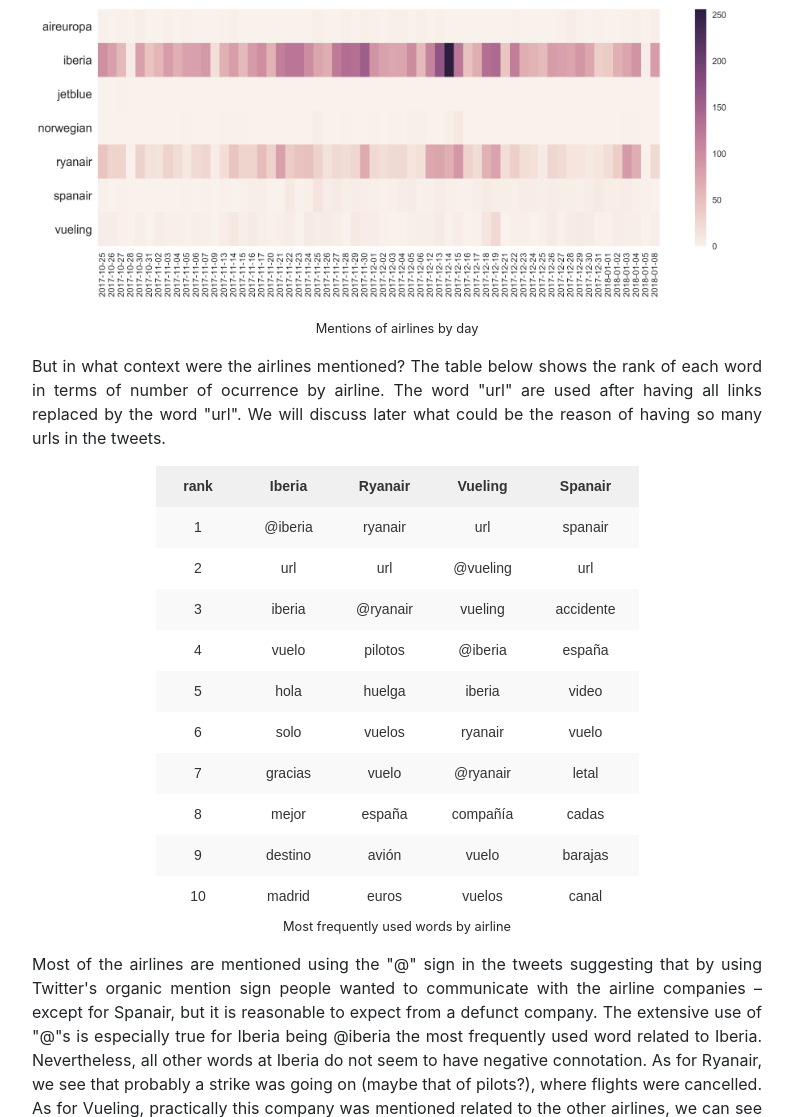
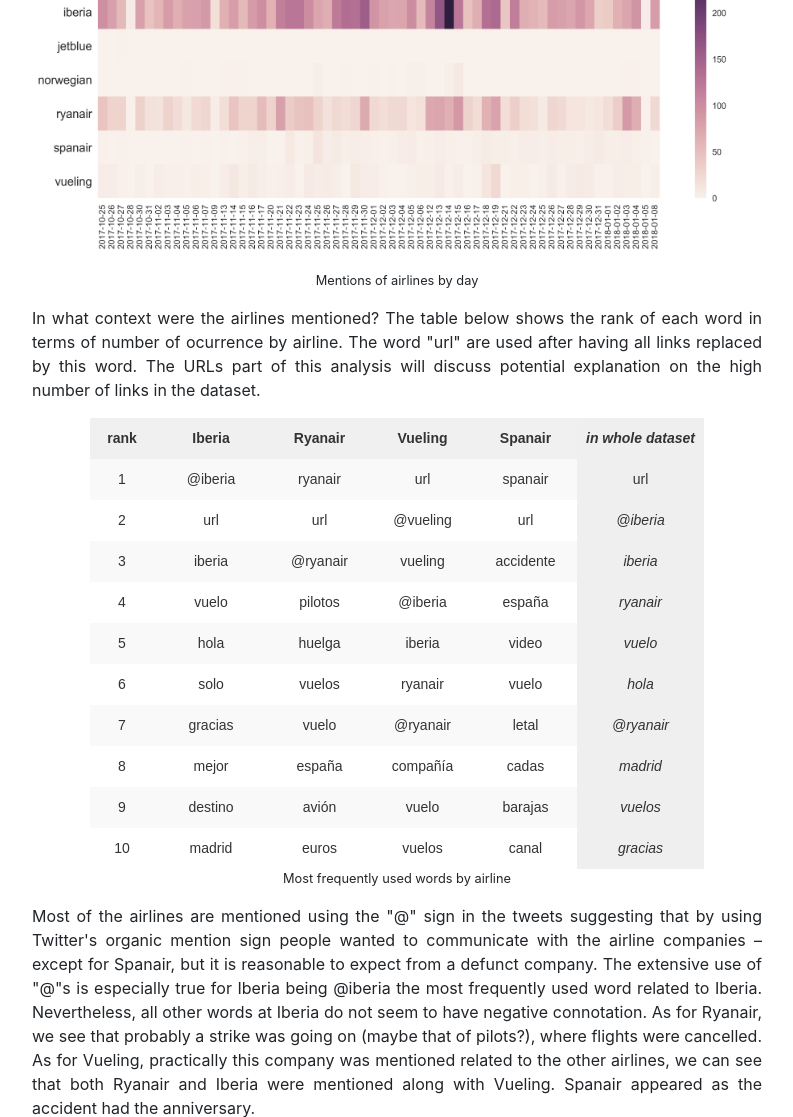
Before and after one commit to borbota/happybirds_archive, a website with bundled scripts: page index.html in a window 1280 px wide. Shown: the part 9147-10264 px from the top of the page, without its empty margins (243-1036 px from the left). Built offline with nearby package versions, Linux system fonts and the light colour scheme.

Commit message:
adding info to table

```diff
--- a/index.html
+++ b/index.html
@@ -249,70 +249,83 @@
             Number of mentions of airlines in the dataset</div>
             <p></p>
 
-            <p align = "justify">The tweets' sentiments were annotated by the students of the postgraduate course. The 48.1 percent of the tweets were annotated as negative, 32.5 percent as neutral, and 19.4 percent as positive. The chart below shows the distribution of the number of tweets by each sentiment by day. The day with the highest traffic was December 14, 2017 – most of the tweets issued being negative.</p>
+            <p align = "justify">The tweets' sentiments were annotated by the students of the postgraduate course. The 48.1 percent of the tweets were annotated as negative, 32.5 percent as neutral, and 19.4 percent as positive. The chart below shows the distribution of the number of tweets by each sentiment by day. The day with the highest traffic was December 14, 2017 – most of the tweets published being negative.</p>
             <p><p/>
             <div style="font-size:80%; text-align:center;">
               <img src="img/sentiment_timeline_ES.png" alt="sentiment timeline" width="700" height="300">
             Distribution of sentiments by day</div>
             <p><p/>
-            <p align="justify">If we look for the airlines mentioned, we see that it was Iberia, which was mentioned mostly on December 14, 2017. Actually, out of all airlines, mostly Iberia and Ryanair were mentioned in the tweets. Alltogether Iberia was mentioned 5100 times, whiel Ryanair 1938 and Vueling 204 times. All the rest were way below 200 mentions in the analyzed period. Thus we are focusing on Iberia.</p>
+            <p align="justify">If we look for the airlines mentioned, we see that it was Iberia, which was mentioned mostly on December 14, 2017. As out of all airlines mostly Iberia and Ryanair were mentioned in the whole dataset, we are focusing on these two airlines.</p>
             <p><p/>
             <img src="img/airlines_by_day_ES_original_colors.png" alt="airline_mentions_by_day" width="700" height="300">
              <div style="font-size:80%; text-align:center;">
             Mentions of airlines by day</div>
             <p><p/>
-            <p align="justify">But in what context were the airlines mentioned? The table below shows the rank of each word in terms of number of ocurrence by airline. The word "url" are used after having all links replaced by the word "url". We will discuss later what could be the reason of having so many urls in the tweets.<p/>
+            <p align="justify">In what context were the airlines mentioned? The table below shows the rank of each word in terms of number of ocurrence by airline. The word "url" are used after having all links replaced by this word. The URLs part of this analysis will discuss potential explanation on the high number of links in the dataset.<p/>
 <div style="font-size:80%; text-align:center;">
 <style type="text/css">
 .tg  {border-collapse:collapse;border-spacing:0;border-color:#ccc;}
 .tg td{font-family:Arial, sans-serif;font-size:14px;padding:10px 5px;border-style:solid;border-width:1px;overflow:hidden;word-break:normal;border-color:#ccc;color:#333;background-color:#fff;}
 .tg th{font-family:Arial, sans-serif;font-size:14px;font-weight:normal;padding:10px 5px;border-style:solid;border-width:1px;overflow:hidden;word-break:normal;border-color:#ccc;color:#333;background-color:#f0f0f0;}
+.tg .tg-88nc{font-weight:bold;border-color:inherit;text-align:center}
 .tg .tg-c3ow{border-color:inherit;text-align:center;vertical-align:top}
+.tg .tg-uys7{border-color:inherit;text-align:center}
 .tg .tg-7btt{font-weight:bold;border-color:inherit;text-align:center;vertical-align:top}
+.tg .tg-fqnz{font-weight:bold;font-style:italic;background-color:#efefef;text-align:center;vertical-align:top}
+.tg .tg-aj9k{background-color:#f9f9f9;border-color:inherit;text-align:center}
 .tg .tg-abip{background-color:#f9f9f9;border-color:inherit;text-align:center;vertical-align:top}
+.tg .tg-08c0{background-color:#efefef;text-align:center;vertical-align:top}
+.tg .tg-8dke{font-style:italic;background-color:#efefef;text-align:center;vertical-align:top}
+.tg .tg-gbz3{background-color:#efefef;font-style:italic;text-align:center;vertical-align:top}
 </style>
-<table class="tg" style="undefined;table-layout: fixed; width: 483px"; align = "center">
+<table class="tg" style="undefined;table-layout: fixed; width: 614px" align = "center">
 <colgroup>
-<col style="width: 85px">
-<col style="width: 96px">
-<col style="width: 96px">
-<col style="width: 100px">
-<col style="width: 106px">
+<col style="width: 64px">
+<col style="width: 114px">
+<col style="width: 103px">
+<col style="width: 103px">
+<col style="width: 103px">
+<col style="width: 127px">
 </colgroup>
   <tr>
-    <th class="tg-7btt">rank</th>
-    <th class="tg-7btt">Iberia</th>
+    <th class="tg-88nc">rank</th>
+    <th class="tg-88nc">Iberia</th>
     <th class="tg-7btt">Ryanair</th>
     <th class="tg-7btt">Vueling</th>
     <th class="tg-7btt">Spanair</th>
+    <th class="tg-fqnz"><span style="font-weight:bold">in whole dataset</span></th>
   </tr>
   <tr>
-    <td class="tg-abip">1</td>
-    <td class="tg-abip">@iberia</td>
+    <td class="tg-aj9k">1</td>
+    <td class="tg-aj9k">@iberia</td>
     <td class="tg-abip">ryanair</td>
     <td class="tg-abip">url</td>
     <td class="tg-abip">spanair</td>
+    <td class="tg-08c0">url</td>
   </tr>
   <tr>
-    <td class="tg-c3ow">2</td>
-    <td class="tg-c3ow">url</td>
+    <td class="tg-uys7">2</td>
+    <td class="tg-uys7">url</td>
     <td class="tg-c3ow">url</td>
     <td class="tg-c3ow">@vueling</td>
     <td class="tg-c3ow">url</td>
+    <td class="tg-8dke">@iberia</td>
   </tr>
   <tr>
-    <td class="tg-abip">3</td>
-    <td class="tg-abip">iberia</td>
+    <td class="tg-aj9k">3</td>
+    <td class="tg-aj9k">iberia</td>
     <td class="tg-abip">@ryanair</td>
     <td class="tg-abip">vueling</td>
     <td class="tg-abip">accidente</td>
+    <td class="tg-gbz3">iberia</td>
   </tr>
   <tr>
-    <td class="tg-c3ow">4</td>
-    <td class="tg-c3ow">vuelo</td>
+    <td class="tg-uys7">4</td>
+    <td class="tg-uys7">vuelo</td>
     <td class="tg-c3ow">pilotos</td>
     <td class="tg-c3ow">@iberia</td>
     <td class="tg-c3ow">españa</td>
+    <td class="tg-8dke">ryanair</td>
   </tr>
   <tr>
     <td class="tg-abip">5</td>
@@ -320,6 +333,7 @@
     <td class="tg-abip">huelga</td>
     <td class="tg-abip">iberia</td>
     <td class="tg-abip">video</td>
+    <td class="tg-gbz3">vuelo</td>
   </tr>
   <tr>
     <td class="tg-c3ow">6</td>
@@ -327,6 +341,7 @@
     <td class="tg-c3ow">vuelos</td>
     <td class="tg-c3ow">ryanair</td>
     <td class="tg-c3ow">vuelo</td>
+    <td class="tg-8dke">hola</td>
   </tr>
   <tr>
     <td class="tg-abip">7</td>
@@ -334,6 +349,7 @@
     <td class="tg-abip">vuelo</td>
     <td class="tg-abip">@ryanair</td>
     <td class="tg-abip">letal</td>
+    <td class="tg-gbz3">@ryanair</td>
   </tr>
   <tr>
     <td class="tg-c3ow">8</td>
@@ -341,6 +357,7 @@
     <td class="tg-c3ow">españa</td>
     <td class="tg-c3ow">compañía</td>
     <td class="tg-c3ow">cadas</td>
+    <td class="tg-8dke">madrid</td>
   </tr>
   <tr>
     <td class="tg-abip">9</td>
@@ -348,6 +365,7 @@
     <td class="tg-abip">avión</td>
     <td class="tg-abip">vuelo</td>
     <td class="tg-abip">barajas</td>
+    <td class="tg-gbz3">vuelos</td>
   </tr>
   <tr>
     <td class="tg-c3ow">10</td>
@@ -355,6 +373,7 @@
     <td class="tg-c3ow">euros</td>
     <td class="tg-c3ow">vuelos</td>
     <td class="tg-c3ow">canal</td>
+    <td class="tg-8dke">gracias</td>
   </tr>
 </table>
 Most frequently used words by airline</div>
```
